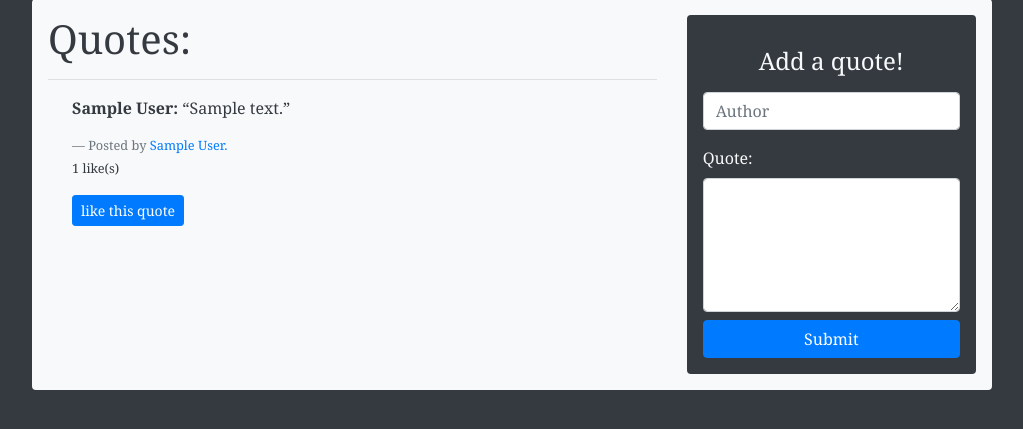
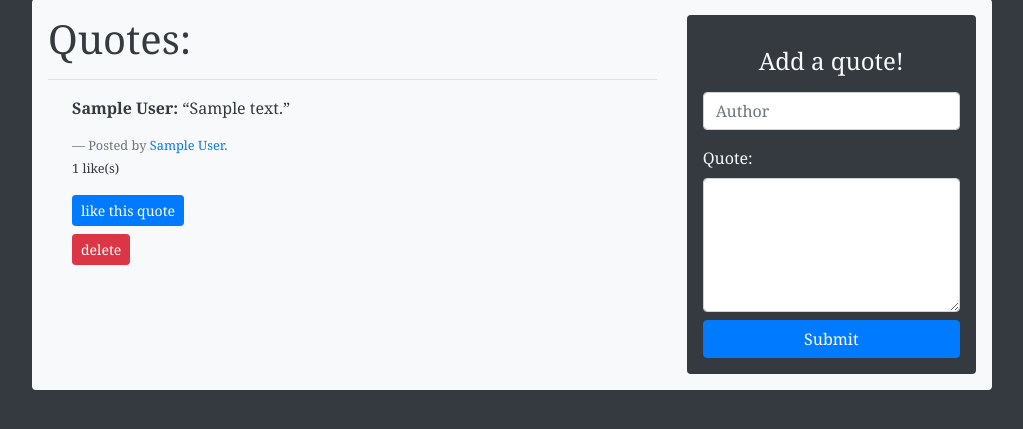
Before and after one commit to narcisolobo/quotes_proj, a Django app: template apps/quotes_app/templates/quotes_app/quotes.html in a window 1280 px wide. Shown: the part 101-530 px from the top of the page, without its empty margins (128-1151 px from the left). Run offline with Django 3.2, Linux system fonts and the light colour scheme; the template is opened without the code that fills it: values that come from a table or form of the project are taken from there, others are empty; a user stored in the database is signed in; tables that the repository leaves empty hold one stand-in row (values such as "Sample post"); parts of the project's set-up code (start-up, migrations or seed data) failed here and were passed over; some libraries are stand-ins or nearby versions.

Commit message:
second commit

```diff
--- a/apps/quotes_app/templates/quotes_app/quotes.html
+++ b/apps/quotes_app/templates/quotes_app/quotes.html
@@ -41,12 +41,21 @@
         <p class="ml-4 mb-0"><small class="blockquote-footer">Posted by
           <a href="/user/{{quote.poster.id}}">{{ quote.poster.first_name }} {{ quote.poster.last_name }}.</a></small></p>
         <p class="ml-4"><small>{{ quote.likes }} like(s)</small></p>
+        {% if user not in quote.liked_by.all %}
         <form class="ml-4" action="process_like" method="POST">
           {% csrf_token %}
           <input type="hidden" name="quote-id" id="quote-id" value="{{ quote.id }}">
           <input type="hidden" name="liked-by-id" id="liked-by-id" value="{{ user.id }}">
           <button class="btn btn-sm btn-primary" type="submit">like this quote</button>
         </form>
+        {% endif %}
+        {% if quote.poster.id == user.id %}
+        <form action="/delete_quote" method="POST">
+          {% csrf_token %}
+          <input type="hidden" name="quote-id" id="quote-id" value="{{ quote.id }}">
+          <button class="btn btn-sm btn-danger ml-4 mt-2" type="submit">delete</button>
+        </form>
+        {% endif %}
         {% endfor %}
       </div>
       <div class="col-sm-4">
--- a/apps/quotes_app/urls.py
+++ b/apps/quotes_app/urls.py
@@ -8,6 +8,7 @@ urlpatterns = [
     url(r'^quotes$', views.quotes),
     url(r'^process_like$', views.process_like),
     url(r'^process_quote$', views.process_quote),
+    url(r'^delete_quote$', views.delete_quote),
     url(r'^login$', views.login),
     url(r'^user/(?P<id>\d+)$', views.user),
     url(r'^myaccount/(?P<id>\d+)$', views.myaccount),
--- a/apps/quotes_app/views.py
+++ b/apps/quotes_app/views.py
@@ -44,6 +44,11 @@ def quotes(request):
         'all_quotes':all_quotes
     }
     return render(request, 'quotes_app/quotes.html', context)
+
+def delete_quote(request):
+    quote = Quote.objects.get(id=request.POST['quote-id'])
+    quote.delete()
+    return redirect('/quotes')
 
 def process_like(request):
     quote = Quote.objects.get(id=request.POST['quote-id'])
```
